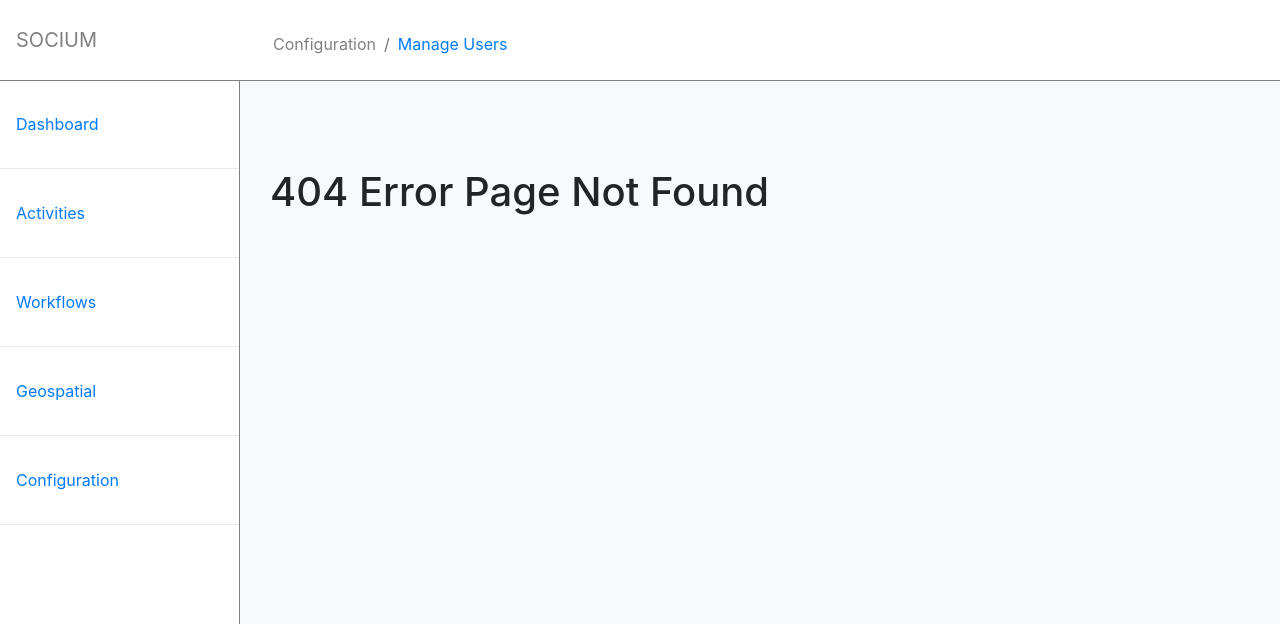
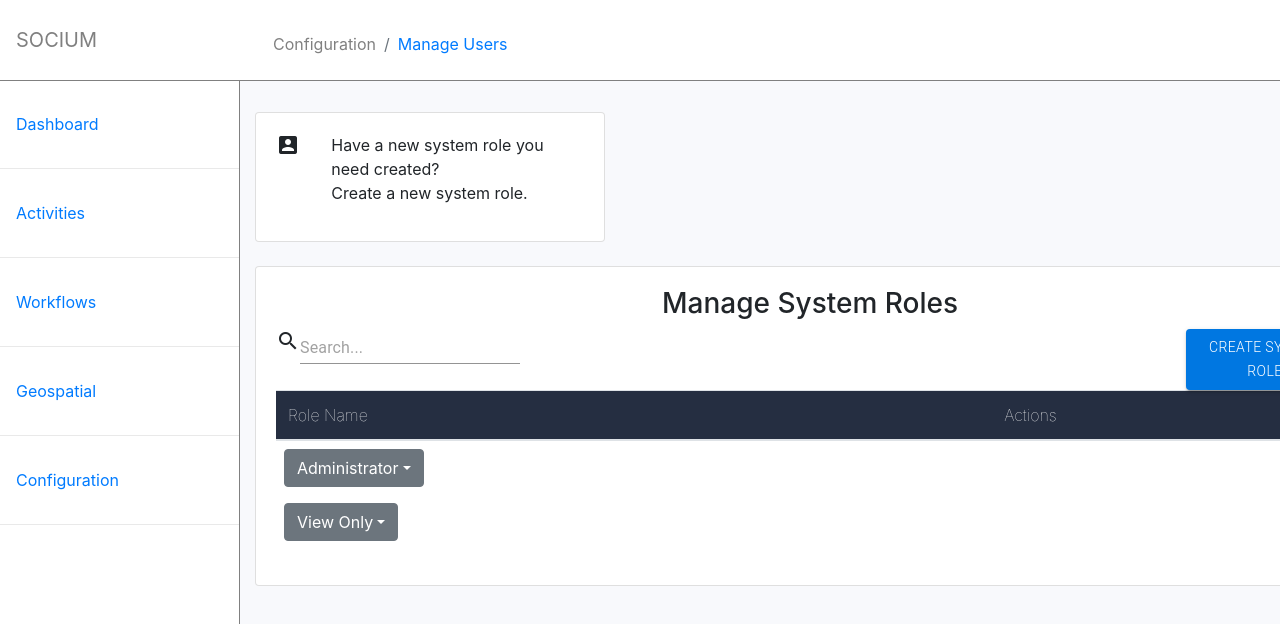
Before and after one commit to blweber/context-prac, a React (Create React App) app in the folder client/: page /SystemRoles in a window 1280 px wide. Before the commit this address had no page. Shown: the top 624 px of the page. Built offline with nearby package versions, Linux system fonts and the light colour scheme.

Commit message:
first page of manage system roles

```diff
--- a/client/src/App.js
+++ b/client/src/App.js
@@ -14,6 +14,7 @@ import Login from "./components/auth/Login";
 import Register from "./components/auth/Register";
 import Sidebar from "./layouts/Sidebar";
 import ContactState from "./context/contact/ContactState";
+import SystemRoles from "./pages/SystemRoles";
 
 const App = () => {
   return (
@@ -29,6 +30,7 @@ const App = () => {
                 <Route exact path="/Three33" component={Three33} />
                 <Route exact path="/Three45" component={Three45} />
                 <Route exact path="/AdHoc" component={AdHoc} />
+                <Route exact path="/SystemRoles" component={SystemRoles} />
                 <Route exact path="/ContactForm" component={ContactForm} />
                 <Route exact path="/Login" component={Login} />
                 <Route exact path="/Register" component={Register} />
--- /dev/null
+++ b/client/src/components/systemroles/SystemFilter.js
@@ -0,0 +1,37 @@
+import React, { useContext } from "react";
+import ContactContext from "../../context/contact/contactContext";
+import { Link } from "react-router-dom";
+import { Input, Button, Icon } from "@material-ui/core";
+import Grid from "@material-ui/core/Grid";
+
+const SystemFilter = () => {
+  const contactContext = useContext(ContactContext); //app level state
+
+  const { filterContacts, clearFilter } = contactContext;
+
+  const onChange = event => {
+    let inputFiltering = event.target.value;
+    if (inputFiltering !== "") {
+      //if there is filtering contact
+      filterContacts(inputFiltering);
+    } else {
+      clearFilter();
+    }
+  };
+
+  return (
+    <Grid container spacing={3}>
+      <Grid item xs={10}>
+        <Icon>search</Icon>
+        <Input type="text" placeholder="Search..." onChange={onChange} />
+      </Grid>
+      <Grid item xs={2}>
+        <Button variant="contained">
+          <Link to="/ContactForm">Create System Role</Link>
+        </Button>
+      </Grid>
+    </Grid>
+  );
+};
+
+export default SystemFilter;
--- /dev/null
+++ b/client/src/components/systemroles/SystemTable.js
@@ -0,0 +1,46 @@
+import React, { useContext } from "react";
+import { Table } from "reactstrap";
+import {
+  DropdownItem,
+  DropdownMenu,
+  DropdownToggle,
+  UncontrolledButtonDropdown
+} from "reactstrap";
+
+const SystemTable = () => {
+  return (
+    <div>
+      <Table hover>
+        <thead>
+          <tr className="table-header">
+            <th scope="col">Role Name</th>
+            <th scope="col">Actions</th>
+          </tr>
+        </thead>
+        <tbody>
+          <tr>
+            <UncontrolledButtonDropdown className="dropdown m-2">
+              <DropdownToggle caret>Administrator</DropdownToggle>
+              <DropdownMenu right>
+                <DropdownItem>Disable</DropdownItem>
+                <DropdownItem>Update</DropdownItem>
+                <DropdownItem>Delete</DropdownItem>
+              </DropdownMenu>
+            </UncontrolledButtonDropdown>
+          </tr>
+          <tr>
+            <UncontrolledButtonDropdown className="dropdown m-2">
+              <DropdownToggle caret>View Only</DropdownToggle>
+              <DropdownMenu right>
+                <DropdownItem>Disable</DropdownItem>
+                <DropdownItem>Update</DropdownItem>
+                <DropdownItem>Delete</DropdownItem>
+              </DropdownMenu>
+            </UncontrolledButtonDropdown>
+          </tr>
+        </tbody>
+      </Table>
+    </div>
+  );
+};
+export default SystemTable;
--- /dev/null
+++ b/client/src/pages/SystemRoles.js
@@ -0,0 +1,46 @@
+import React from "react";
+import { Card, CardBody } from "reactstrap";
+import SystemFilter from "../components/systemroles/SystemFilter";
+import { Icon, Grid } from "@material-ui/core";
+import SystemTable from "../components/systemroles/SystemTable";
+
+const SystemRoles = () => {
+  return (
+    <div>
+      <div className="row">
+        <div className="col-4">
+          <Card>
+            <CardBody>
+              <Grid container spacing={3}>
+                <Grid item xs={2}>
+                  <Icon>account_box</Icon>
+                </Grid>
+                <Grid item xs={10}>
+                  <p>
+                    Have a new system role you need created?
+                    <br />
+                    <a>Create a new system role.</a>
+                  </p>
+                </Grid>
+              </Grid>
+            </CardBody>
+          </Card>
+        </div>
+      </div>
+      <br />
+      <Card>
+        <CardBody>
+          <div className="grid-2">
+            <h3>Manage System Roles</h3>
+            <div>
+              <SystemFilter />
+            </div>
+            <SystemTable />
+          </div>
+        </CardBody>
+      </Card>
+    </div>
+  );
+};
+
+export default SystemRoles;
```
